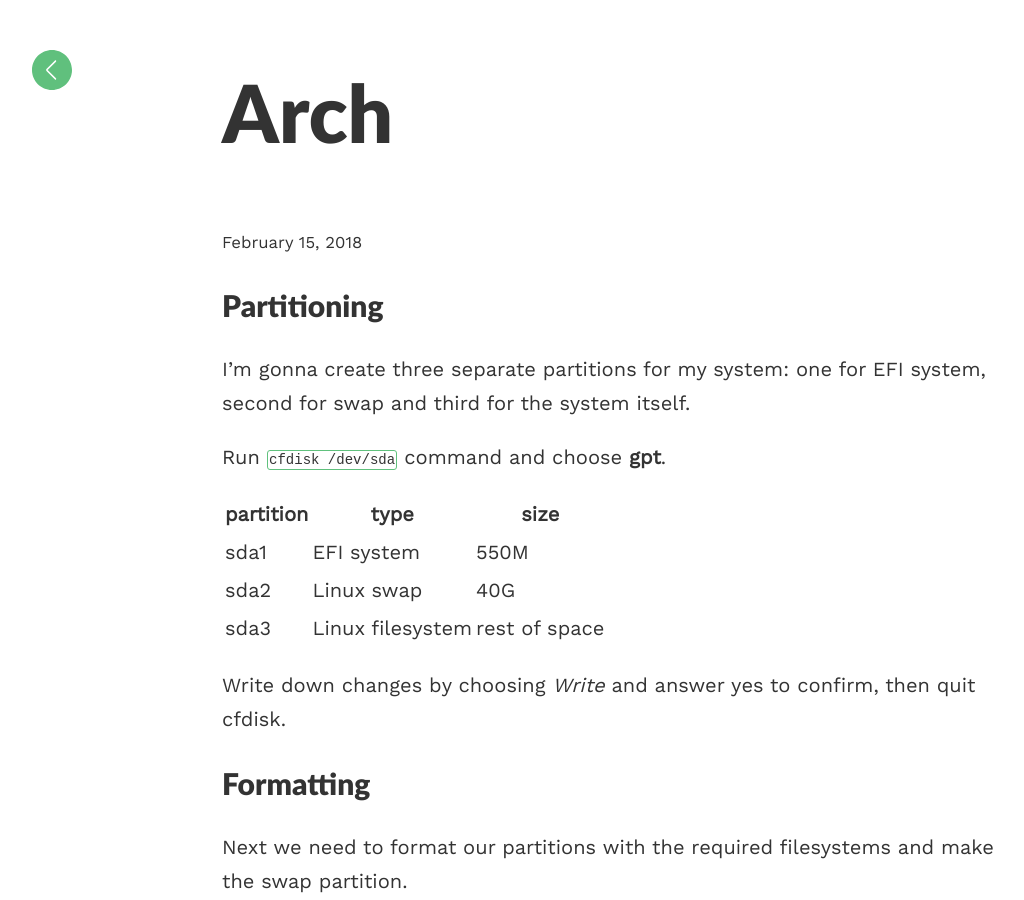
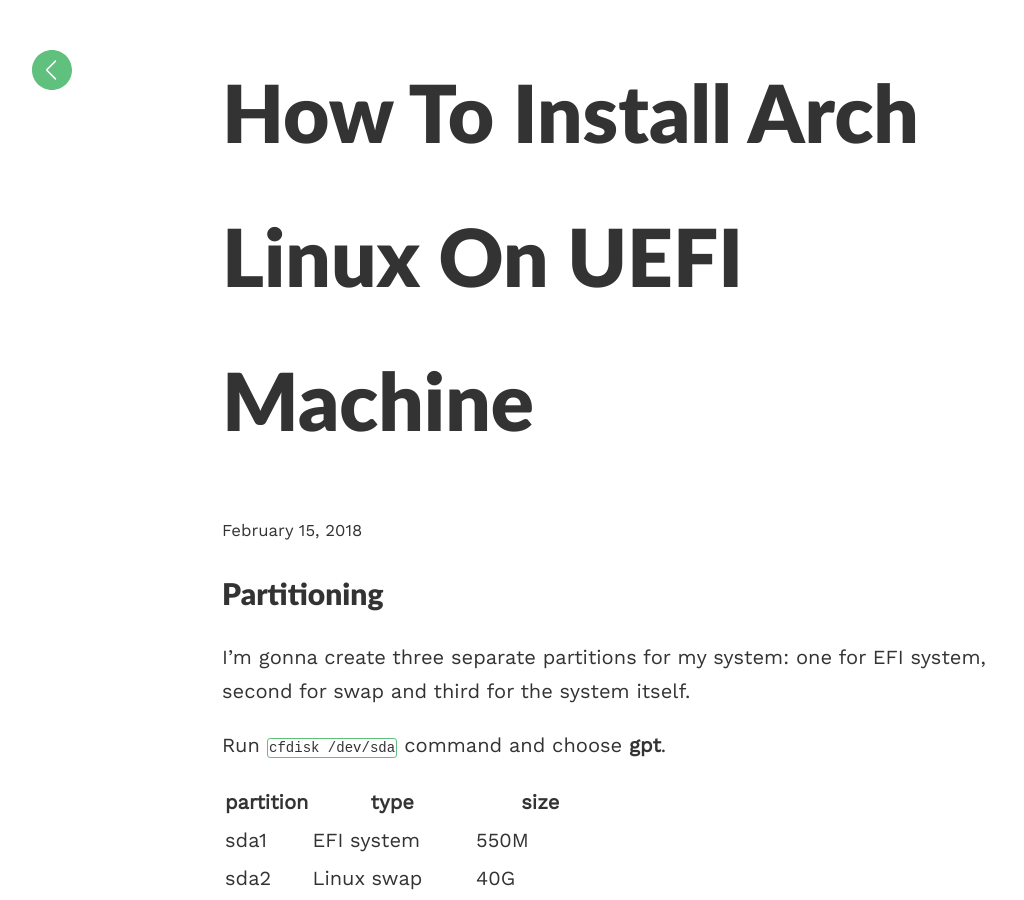
Before and after one commit to evgeniyantipin/evgeniyantipin.github.io, a Jekyll site: the page built from _posts/2018-02-15-arch.md, in a window 1280 px wide and 900 px high. Shown: the whole window, without its empty margins (18-1042 px from the left). Built offline with Jekyll 4.4.1, drawn with Linux system fonts in a browser that asks for light colours; our own code applies the rules of GitHub Pages for plain Markdown files.

Commit message:
Update 2018-02-15-arch.md

```diff
--- a/_posts/2018-02-15-arch.md
+++ b/_posts/2018-02-15-arch.md
@@ -1,3 +1,10 @@
+---
+layout: post
+title:  "How to install Arch Linux on UEFI machine"
+date:   2018-02-15 12:43:56
+---
+
+
 ## Partitioning
 I'm gonna create three separate partitions for my system: one for EFI system, second for swap and third for the system itself.
 
```
